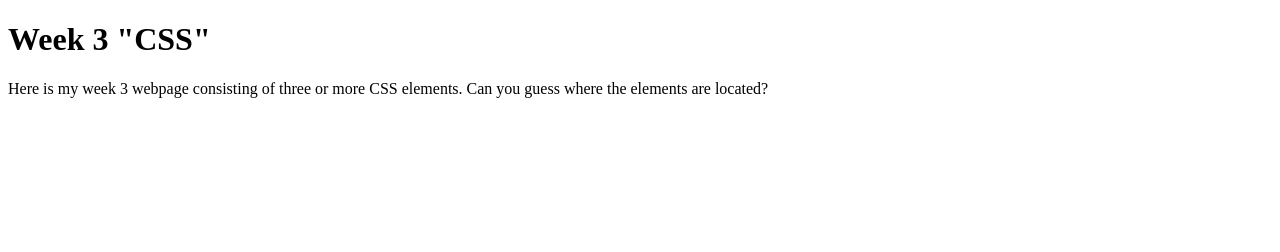
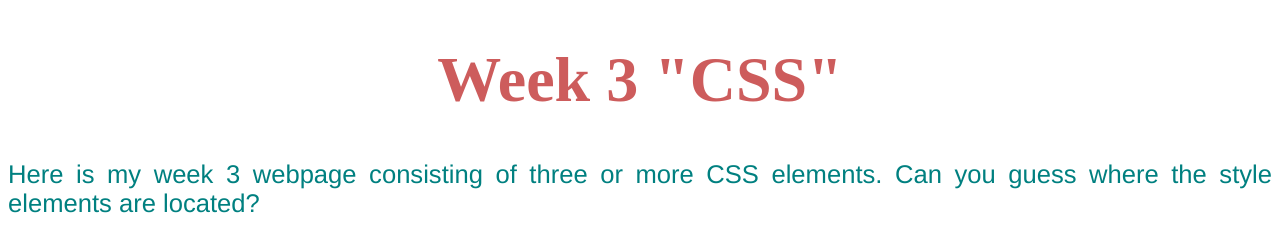
Before and after one commit to mitchsuder/Week-03, a plain HTML site: page index.html in a window 1280 px wide. Drawn offline with Linux system fonts and the light colour scheme.

Commit message:
Week 03
Initial Commit

```diff
--- a/index.html
+++ b/index.html
@@ -11,7 +11,7 @@
         <div>
         <body>
     <p>
-        Here is my week 3 webpage consisting of three or more CSS elements. Can you guess where the elements are located?
+        Here is my week 3 webpage consisting of three or more CSS elements. Can you guess where the style elements are located?
 
         </p>
     </body>
--- a/stylesheet.css
+++ b/stylesheet.css
@@ -0,0 +1,13 @@
+
+h1 {
+  color: indianred;
+  font-family: Futura;
+  font-size: 400%;
+    text-align: center;
+}
+p {
+  color: teal;
+  font-family: helvetica;
+  font-size: 160%;
+    text-align: justify;
+}
```
